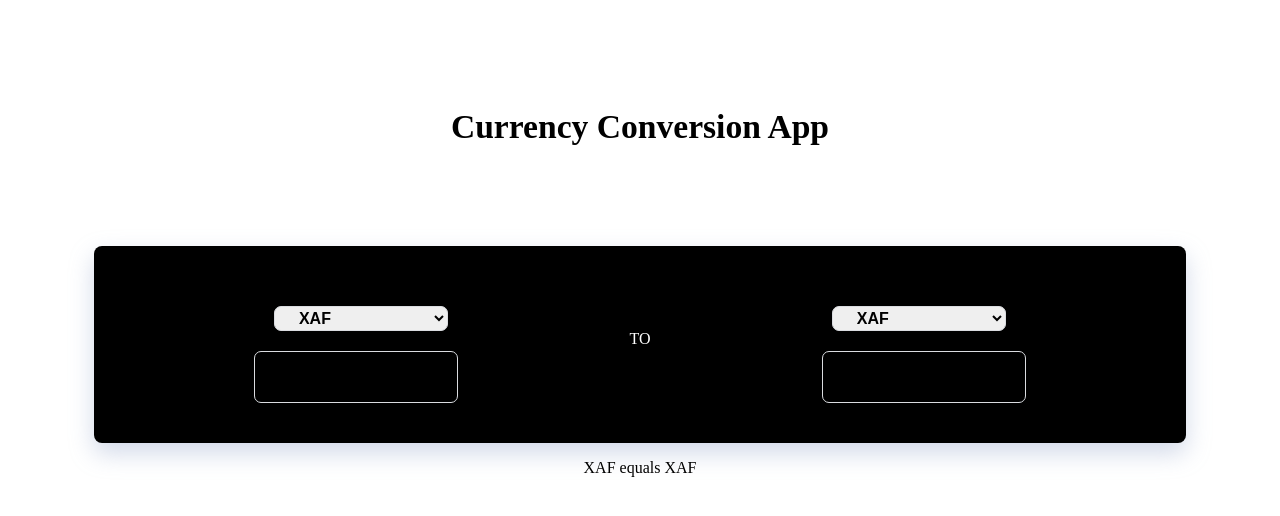
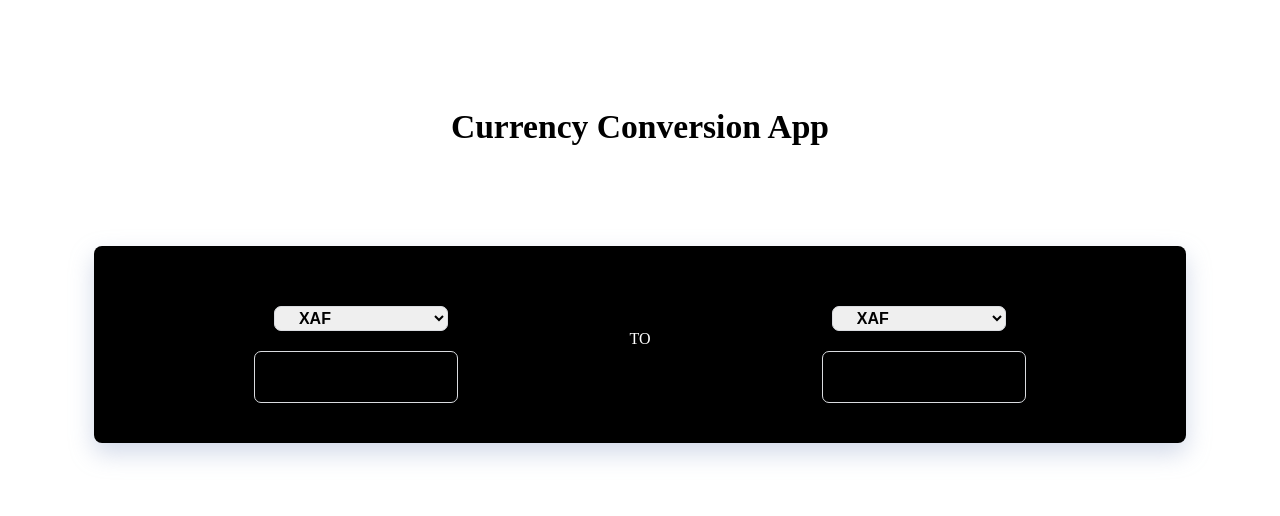
Before and after one commit to nalowageena/currency-converter-pipe-app, an Angular app: page / in a window 1280 px wide. Shown: the top 516 px of the page. Built offline with nearby package versions, Linux system fonts and the light colour scheme.

Commit message:
removed unused line

```diff
--- a/src/app/currency-pipe1/currency-pipe1.component.html
+++ b/src/app/currency-pipe1/currency-pipe1.component.html
@@ -41,5 +41,4 @@
       />
     </div>
   </div>
-  <p>{{curValBef}}{{curBefore}} equals {{curValueAfter}}{{curAfter}}</p>
 </div>
```
